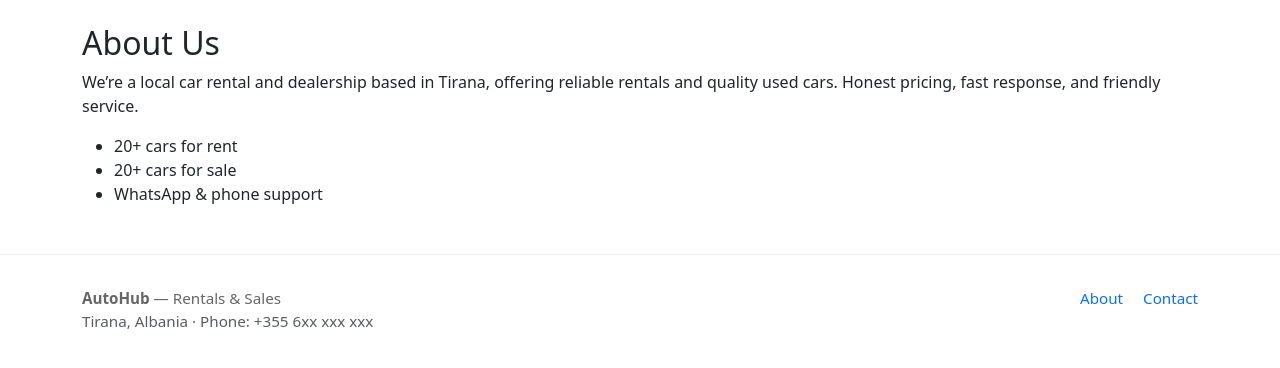
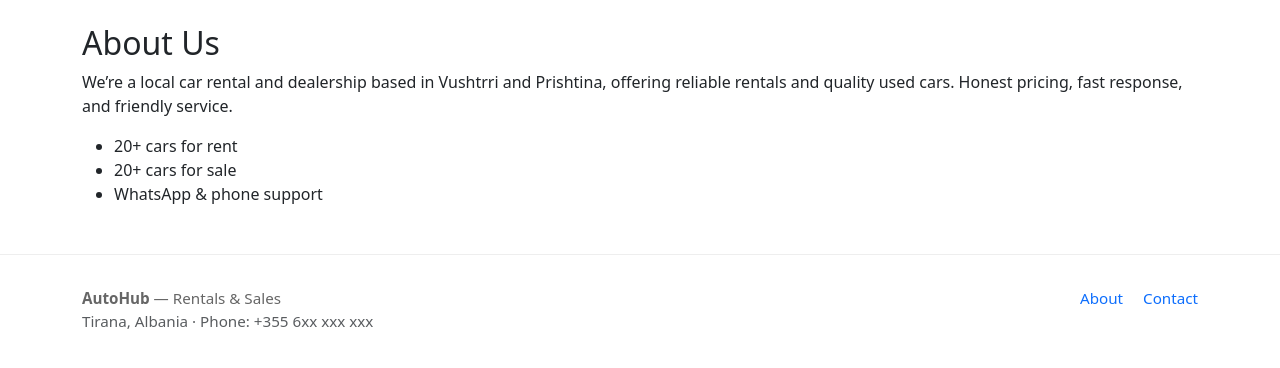
Before and after one commit to valonavdiu/car-inventory, a Flask app: page /about in a window 1280 px wide. Shown: the part 56-424 px from the top of the page. Run offline with Flask 3, Linux system fonts and the light colour scheme.

Commit message:
about.html

```diff
--- a/templates/about.html
+++ b/templates/about.html
@@ -2,7 +2,7 @@
 {% extends "base.html" %}
 {% block content %}
   <h2>About Us</h2>
-  <p>We’re a local car rental and dealership based in Tirana, offering reliable rentals and quality used cars. Honest pricing, fast response, and friendly service.</p>
+  <p>We’re a local car rental and dealership based in Vushtrri and Prishtina, offering reliable rentals and quality used cars. Honest pricing, fast response, and friendly service.</p>
   <ul>
     <li>20+ cars for rent</li>
     <li>20+ cars for sale</li>
```
